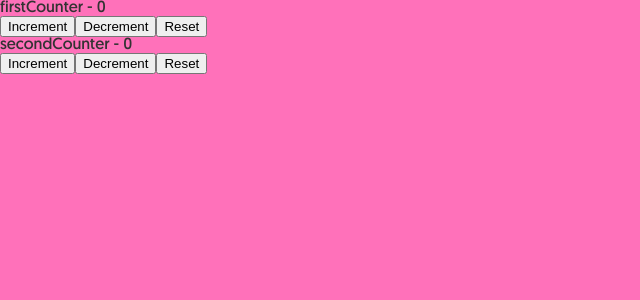
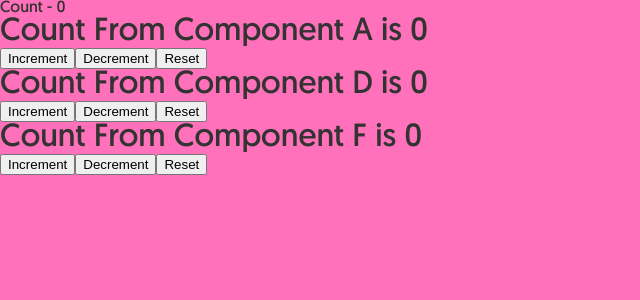
Before and after one commit to Rasel-Mahmud/React_Projects, a React (Create React App) app in the folder ice-cream/: page /menu-items/1 in a window 1280 px wide. Shown: the top 300 px of the page, without its empty margins (0-640 px from the left). Built offline with nearby package versions, Linux system fonts and the light colour scheme; the HTML template or start-up script is replaced by a standard one.

Commit message:
useReducer with useContext

```diff
--- a/ice-cream/src/App.js
+++ b/ice-cream/src/App.js
@@ -17,6 +17,8 @@ import ComponentA from './contextAPI/ComponentA';
 // Reducer
 import CountThree from './reducer/CountThree';
 
+// Reducer With Context API
+import Main from './reducerWithContextAPI/Main';
 // Main App
 // const App = () => {
 //   return (
@@ -39,7 +41,7 @@ import CountThree from './reducer/CountThree';
 
 // Context API
 const App = () => {
-  return <CountThree />;
+  return <Main />;
 };
 
 export default App;
--- /dev/null
+++ b/ice-cream/src/reducerWithContextAPI/ComponentA.js
@@ -0,0 +1,20 @@
+import React, { useContext } from 'react';
+import { CountContext } from './Main';
+
+function ComponentA() {
+  const countContext = useContext(CountContext);
+  return (
+    <div className="coma">
+      <h1>Count From Component A is {countContext.countState}</h1>
+      <button onClick={() => countContext.countDispatch('increment')}>
+        Increment
+      </button>
+      <button onClick={() => countContext.countDispatch('decriment')}>
+        Decrement
+      </button>
+      <button onClick={() => countContext.countDispatch('reset')}>Reset</button>
+    </div>
+  );
+}
+
+export default ComponentA;
--- /dev/null
+++ b/ice-cream/src/reducerWithContextAPI/ComponentB.js
@@ -0,0 +1,7 @@
+import React from 'react';
+import ComponentD from './ComponentD';
+function ComponentB() {
+  return <ComponentD />;
+}
+
+export default ComponentB;
--- /dev/null
+++ b/ice-cream/src/reducerWithContextAPI/ComponentC.js
@@ -0,0 +1,8 @@
+import React from 'react';
+import ComponentE from './ComponentE';
+
+function ComponentC() {
+  return <ComponentE />;
+}
+
+export default ComponentC;
--- /dev/null
+++ b/ice-cream/src/reducerWithContextAPI/ComponentD.js
@@ -0,0 +1,22 @@
+import React, { useContext } from 'react';
+import { CountContext } from './Main';
+
+function ComponentD() {
+  const countContextD = useContext(CountContext);
+  return (
+    <div className="comd">
+      <h1>Count From Component D is {countContextD.countState}</h1>
+      <button onClick={() => countContextD.countDispatch('increment')}>
+        Increment
+      </button>
+      <button onClick={() => countContextD.countDispatch('decriment')}>
+        Decrement
+      </button>
+      <button onClick={() => countContextD.countDispatch('reset')}>
+        Reset
+      </button>
+    </div>
+  );
+}
+
+export default ComponentD;
--- /dev/null
+++ b/ice-cream/src/reducerWithContextAPI/ComponentE.js
@@ -0,0 +1,7 @@
+import React from 'react';
+import ComponentF from './ComponentF';
+function ComponentE() {
+  return <ComponentF />;
+}
+
+export default ComponentE;
--- /dev/null
+++ b/ice-cream/src/reducerWithContextAPI/ComponentF.js
@@ -0,0 +1,22 @@
+import React, { useContext } from 'react';
+import { CountContext } from './Main';
+
+function ComponentF() {
+  const countContextF = useContext(CountContext);
+  return (
+    <div className="comf">
+      <h1>Count From Component F is {countContextF.countState}</h1>
+      <button onClick={() => countContextF.countDispatch('increment')}>
+        Increment
+      </button>
+      <button onClick={() => countContextF.countDispatch('decriment')}>
+        Decrement
+      </button>
+      <button onClick={() => countContextF.countDispatch('reset')}>
+        Reset
+      </button>
+    </div>
+  );
+}
+
+export default ComponentF;
--- /dev/null
+++ b/ice-cream/src/reducerWithContextAPI/Main.js
@@ -0,0 +1,38 @@
+import React, { useReducer, createContext } from 'react';
+import ComponentA from './ComponentA';
+import ComponentB from './ComponentB';
+import ComponentC from './ComponentC';
+
+export const CountContext = createContext();
+
+const initialState = 0;
+const reducer = (state, action) => {
+  switch (action) {
+    case 'increment':
+      return state + 1;
+    case 'decriment':
+      return state - 1;
+    case 'reset':
+      return initialState;
+    default:
+      return state;
+  }
+};
+
+function Main() {
+  const [count, dispatch] = useReducer(reducer, initialState);
+  return (
+    <CountContext.Provider
+      value={{ countState: count, countDispatch: dispatch }}
+    >
+      <div className="reducer">
+        <div className="count">Count - {count}</div>
+        <ComponentA />
+        <ComponentB />
+        <ComponentC />
+      </div>
+    </CountContext.Provider>
+  );
+}
+
+export default Main;
```
